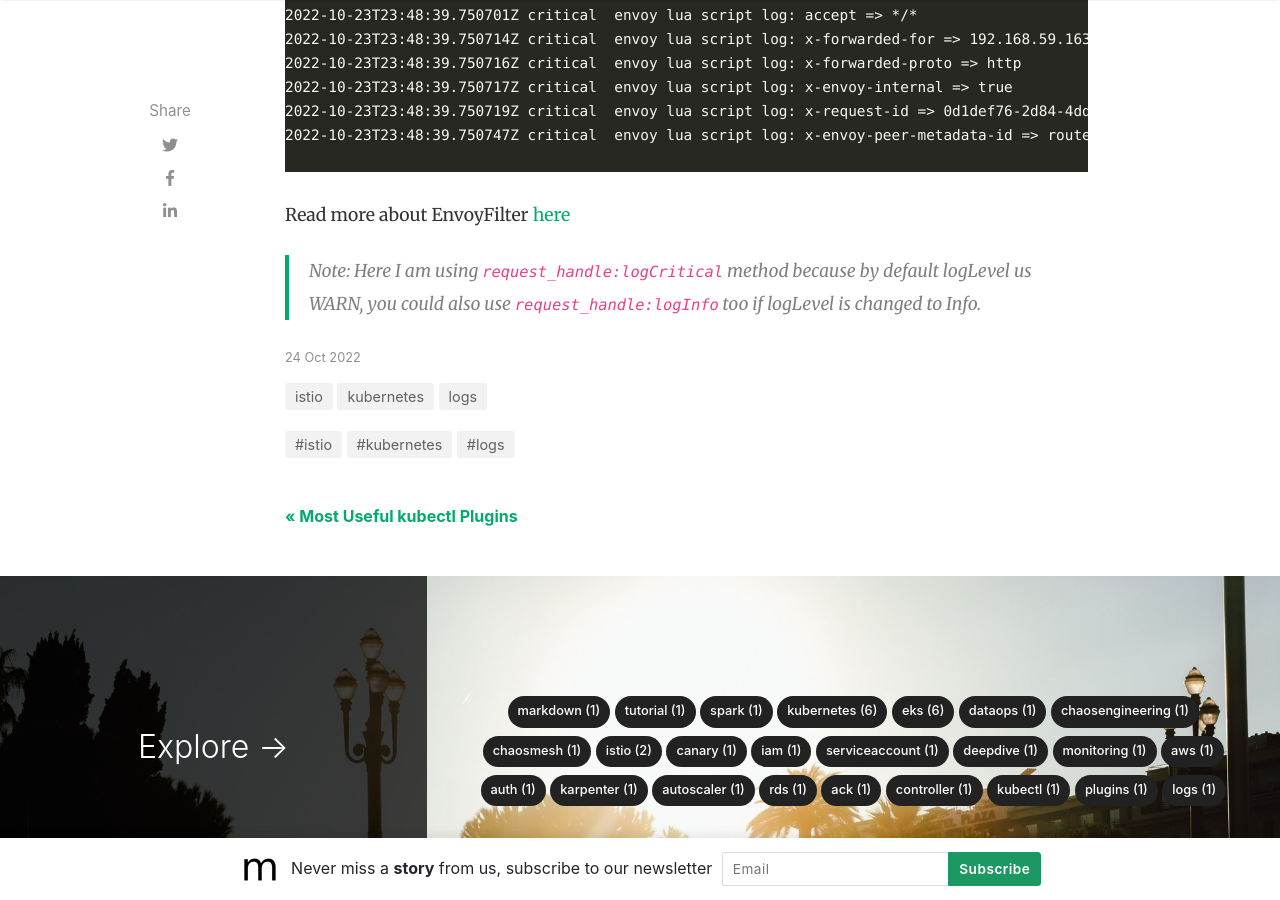
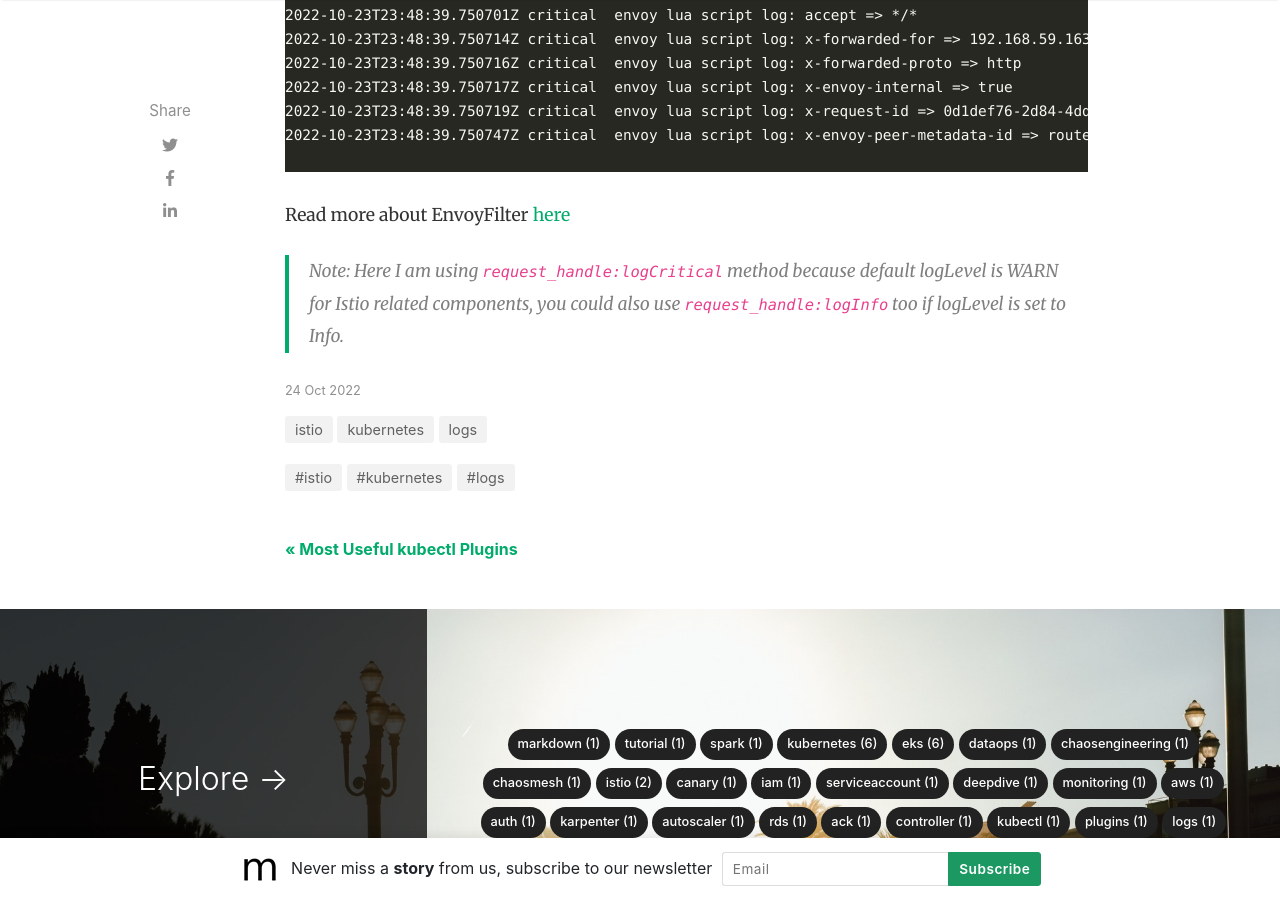
Before and after one commit to shardulsrivastava/shardulsrivastava.github.io, a Jekyll site: the page built from _posts/2022-10-24-understanding-istio-access-logs.md, in a window 1280 px wide and 900 px high, scrolled down 6053 px. Built offline with Jekyll 4.4.1, drawn with Linux system fonts in a browser that asks for light colours; nearby versions of some CDN libraries; comment, search, counter and statistics services are not loaded.

Commit message:
Fix typos

```diff
--- a/_posts/2022-10-24-understanding-istio-access-logs.md
+++ b/_posts/2022-10-24-understanding-istio-access-logs.md
@@ -206,4 +206,4 @@ once applied, all the headers will be printed in the logs:
 
 Read more about EnvoyFilter [here](https://istio.io/latest/docs/reference/config/networking/envoy-filter/)
 
-> Note: Here I am using `request_handle:logCritical` method because by default logLevel us WARN, you could also use `request_handle:logInfo` too if logLevel is changed to Info.
+> Note: Here I am using `request_handle:logCritical` method because default logLevel is WARN for Istio related components, you could also use `request_handle:logInfo` too if logLevel is set to Info.
```
